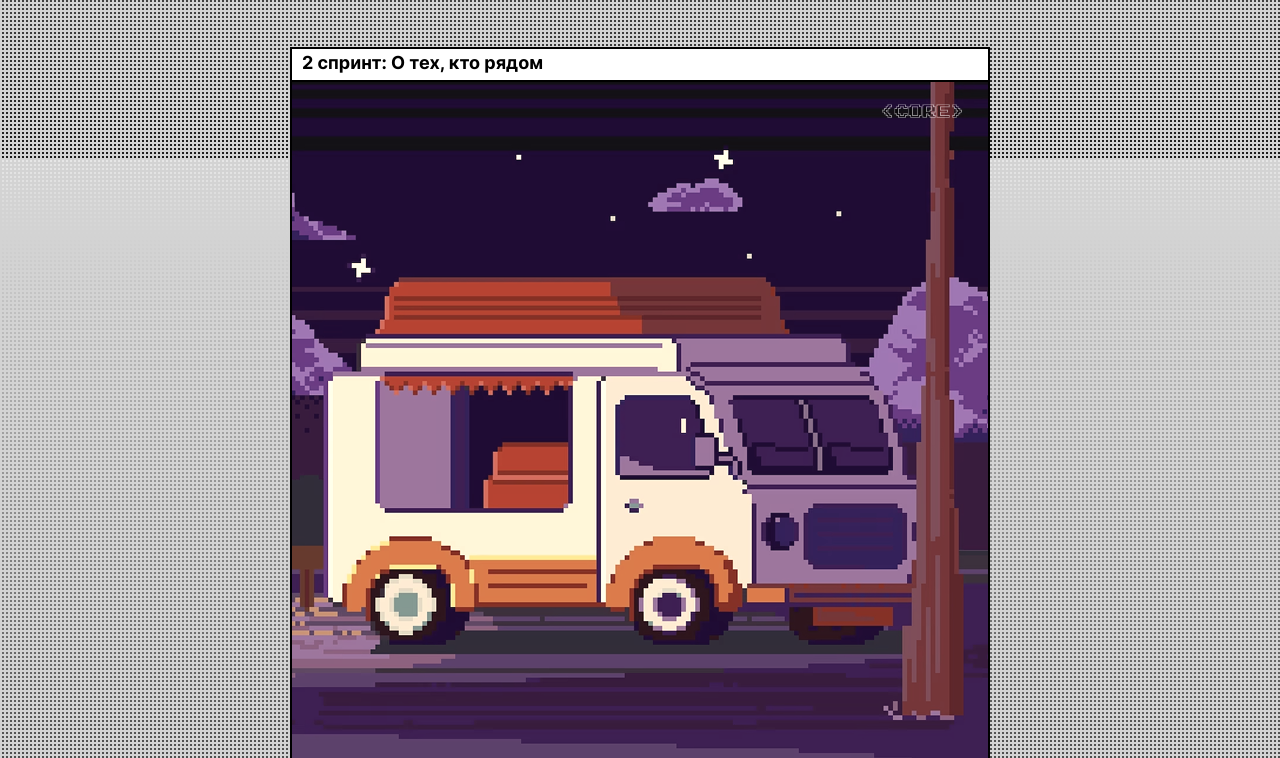
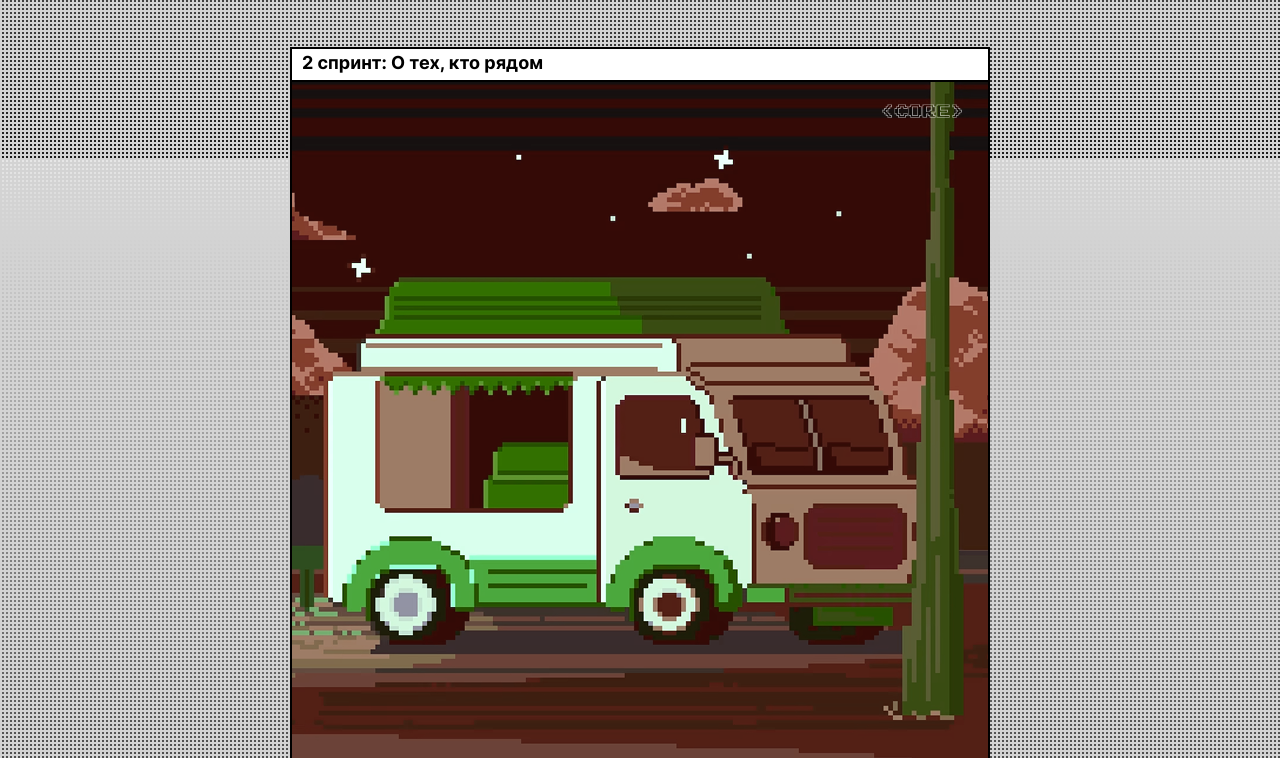
Before and after one commit to vanyatyar/zakrivayuschiy-teg-f, a plain HTML site: page index.html in a window 1280 px wide. Shown: the part 4642-5400 px from the top of the page. Drawn offline with Linux system fonts and the light colour scheme.

Commit message:
комментарий к коммиту

```diff
--- a/styles/style.css
+++ b/styles/style.css
@@ -132,7 +132,7 @@
 }
 
 .sepia-hue-rotate {
-  filter: sepia(46%);
+  filter: sepia(46%) hue-rotate(90deg);
 }
 
 .invert {
```
